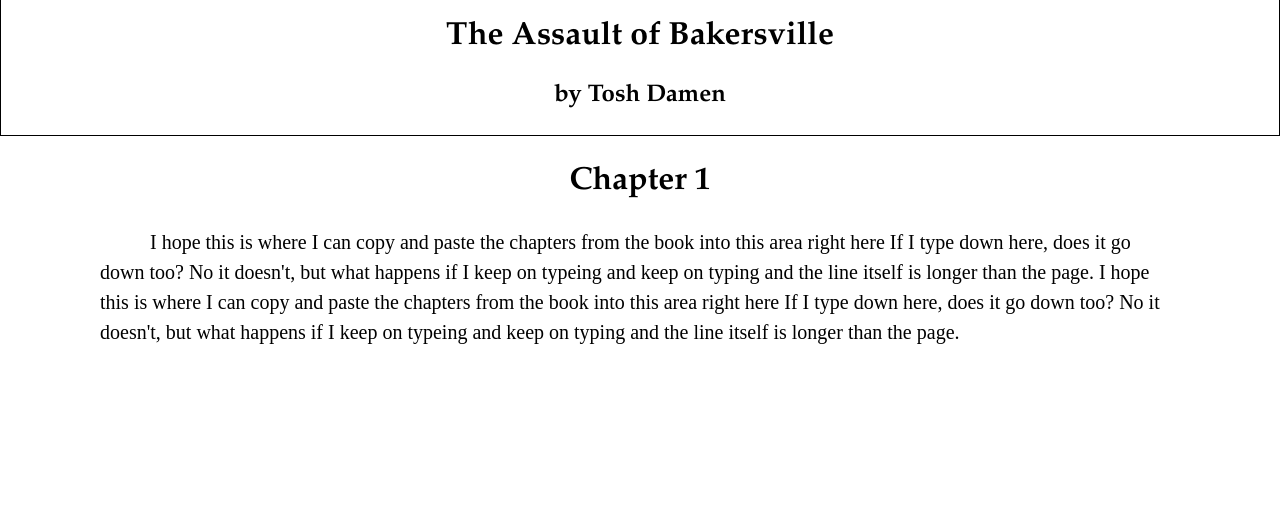
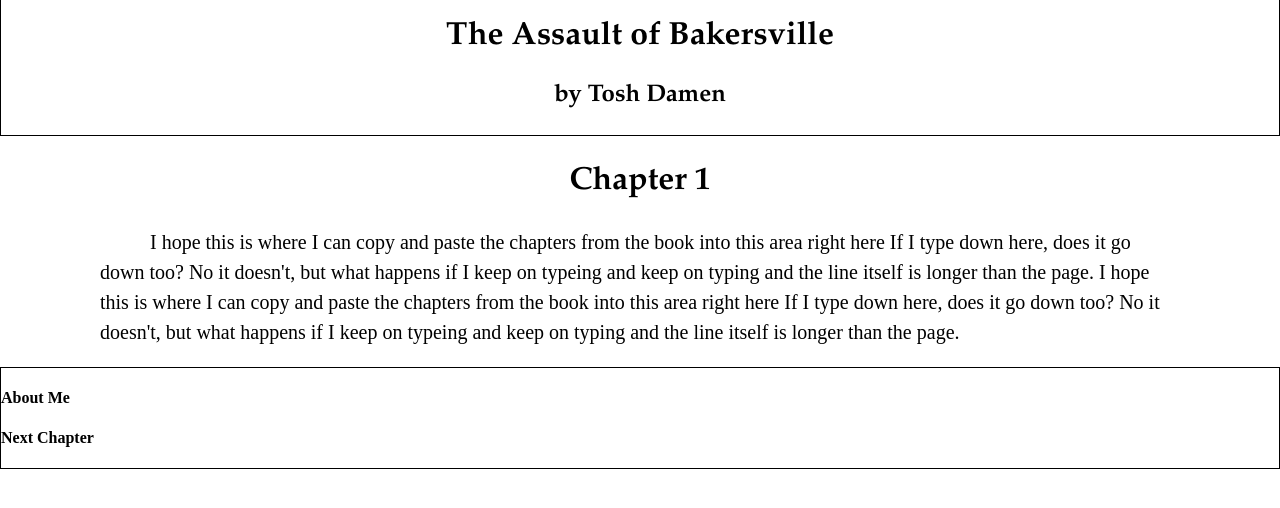
Before and after one commit to jaamen/jaamen.github.io, a Jekyll site: the page chapters.html, which Jekyll copies as it is, in a window 1280 px wide. Shown: the top 508 px of the page. Built offline with Jekyll 4.4.1, drawn with Linux system fonts in a browser that asks for light colours.

Commit message:
Update chapters.html

```diff
--- a/chapters.html
+++ b/chapters.html
@@ -14,4 +14,8 @@ If I type down here, does it go down too? No it doesn't, but what happens if I k
 itself is longer than the page.
 </p>
 </body>
+<div class = "footer">
+  <h4> About Me </h4>
+  <h4> Next Chapter </h4>
+</div>
 </html>
```
